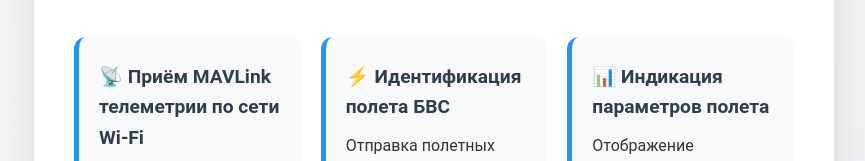
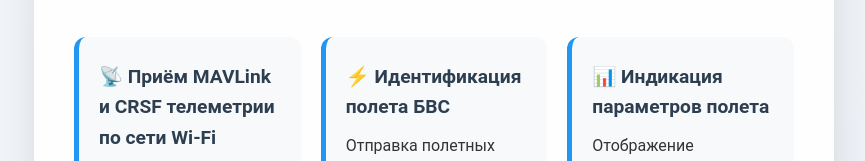
Before and after one commit to demvlad/mavlink-skyarc, a plain HTML site: page index.html in a window 1280 px wide. Shown: the part 1168-1329 px from the top of the page, without its empty margins (206-1071 px from the left). Drawn offline with Linux system fonts and the light colour scheme; a script that the page names is missing.

Commit message:
Update MAVLink telemetry feature description

```diff
--- a/index.html
+++ b/index.html
@@ -44,7 +44,7 @@
 
         <div class="features">
             <div class="feature">
-                <h3>📡 Приём MAVLink телеметрии по сети Wi-Fi</h3>
+                <h3>📡 Приём MAVLink и CRSF телеметрии по сети Wi-Fi</h3>
                 <p>Подключение к прошивкам дронов <a href="http://www.betaflight.com/">Betaflight</a>,
                    INAV, ArduPilot, PX4 с помощью аппаратуры управления <a href="http://www.expresslrs.com/">ExpressLRS.</a></p>
             </div>
```
